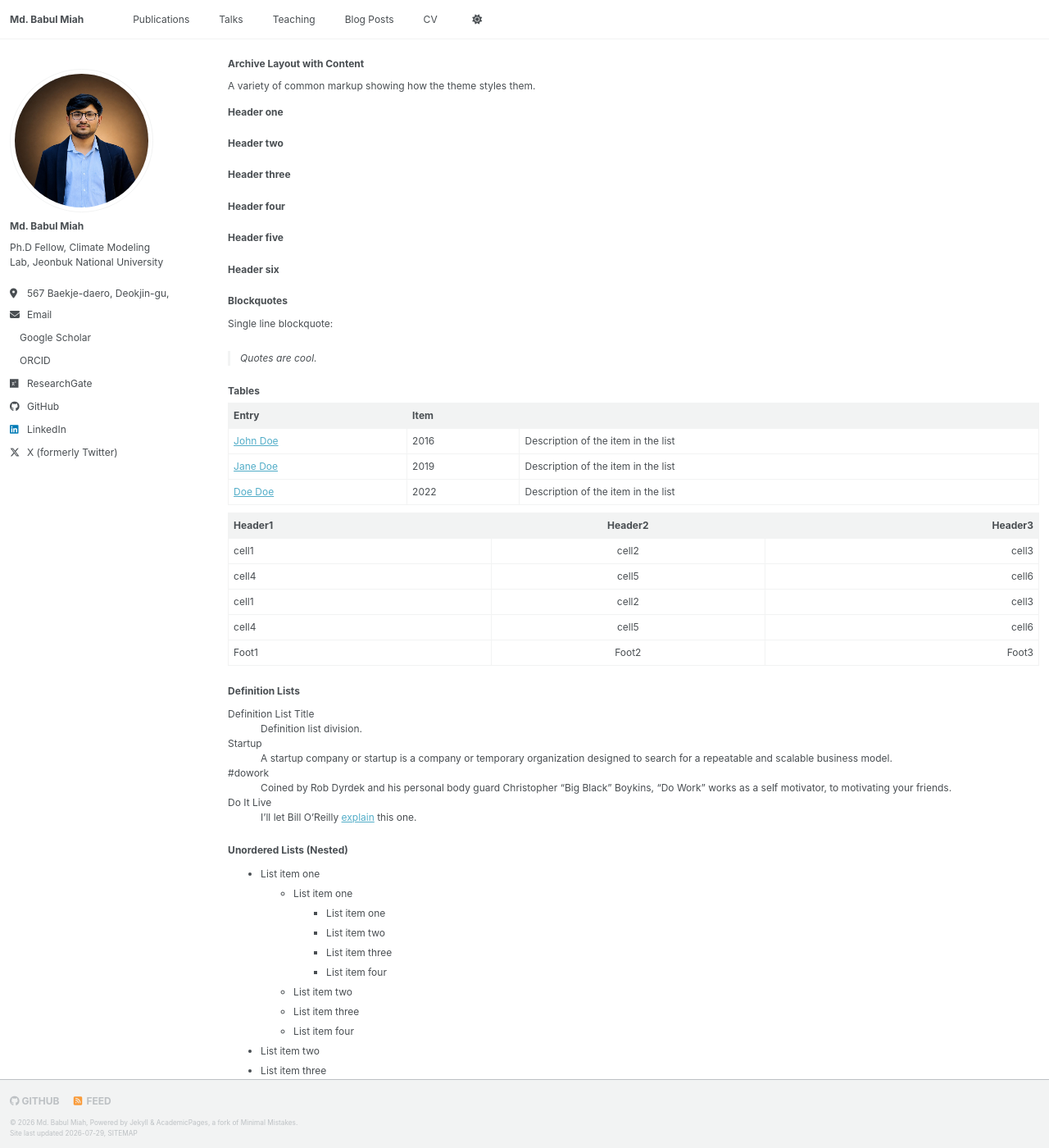
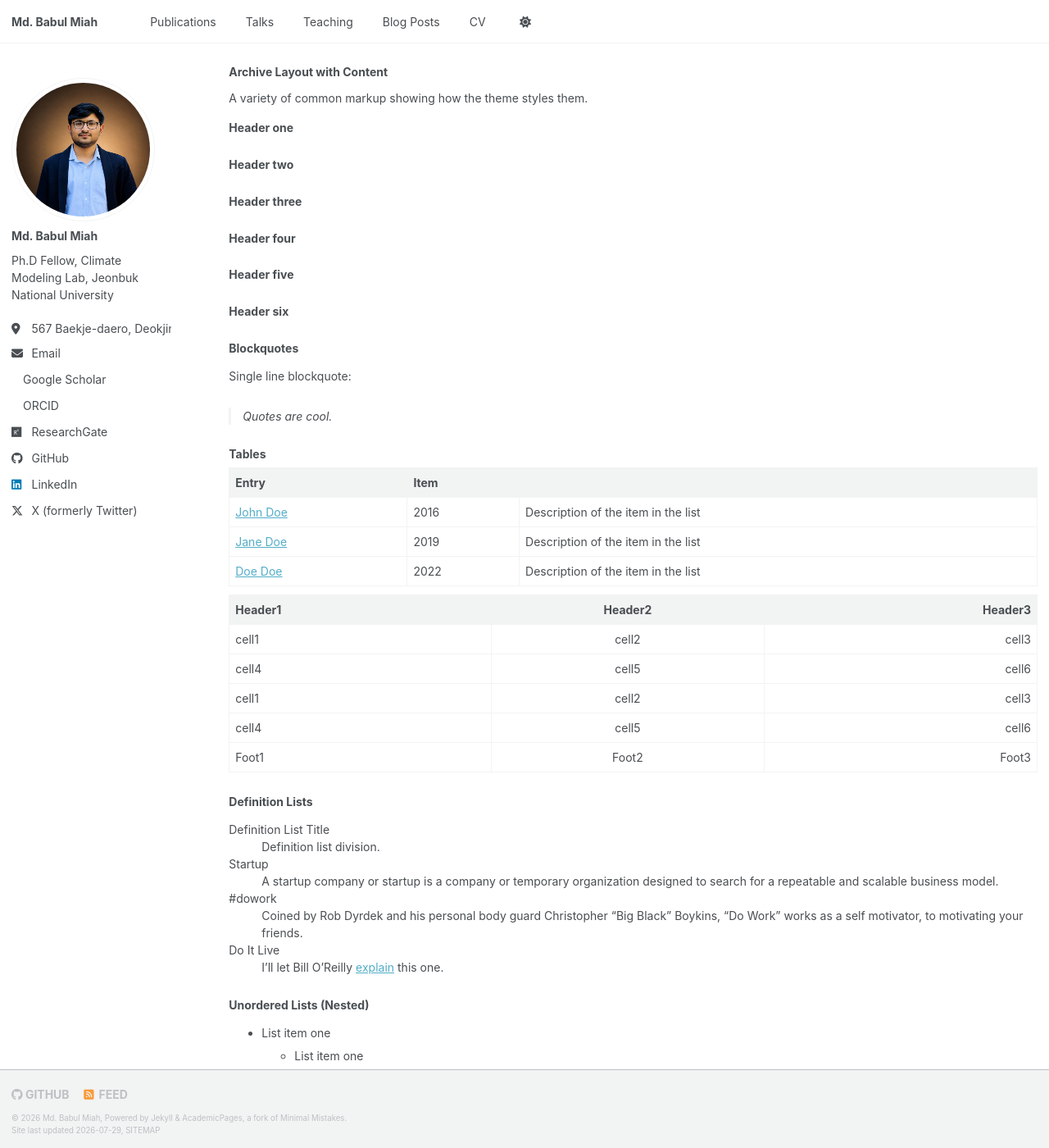
Before and after one commit to mbm-phd/mbm-phd.github.io, a Jekyll site: the page built from _pages/archive-layout-with-content.md, in a window 1280 px wide and 1400 px high. Shown: the whole window at 82% size. Built offline with Jekyll 4.4.1, drawn with Linux system fonts in a browser that asks for light colours; a style sheet for code colours, icons or effects is not loaded.

Commit message:
Update main.scss

```diff
--- a/assets/css/main.scss
+++ b/assets/css/main.scss
@@ -40,9 +40,9 @@
 
 /* Custom Typography - Header & Body Text 12px */
 body, p, li, td, th {
-  font-size: 12px !important;
+  font-size: 14px !important;
 }
 
 h1, h2, h3, h4, h5, h6 {
-  font-size: 12px !important;
+  font-size: 14px !important;
 }
```
